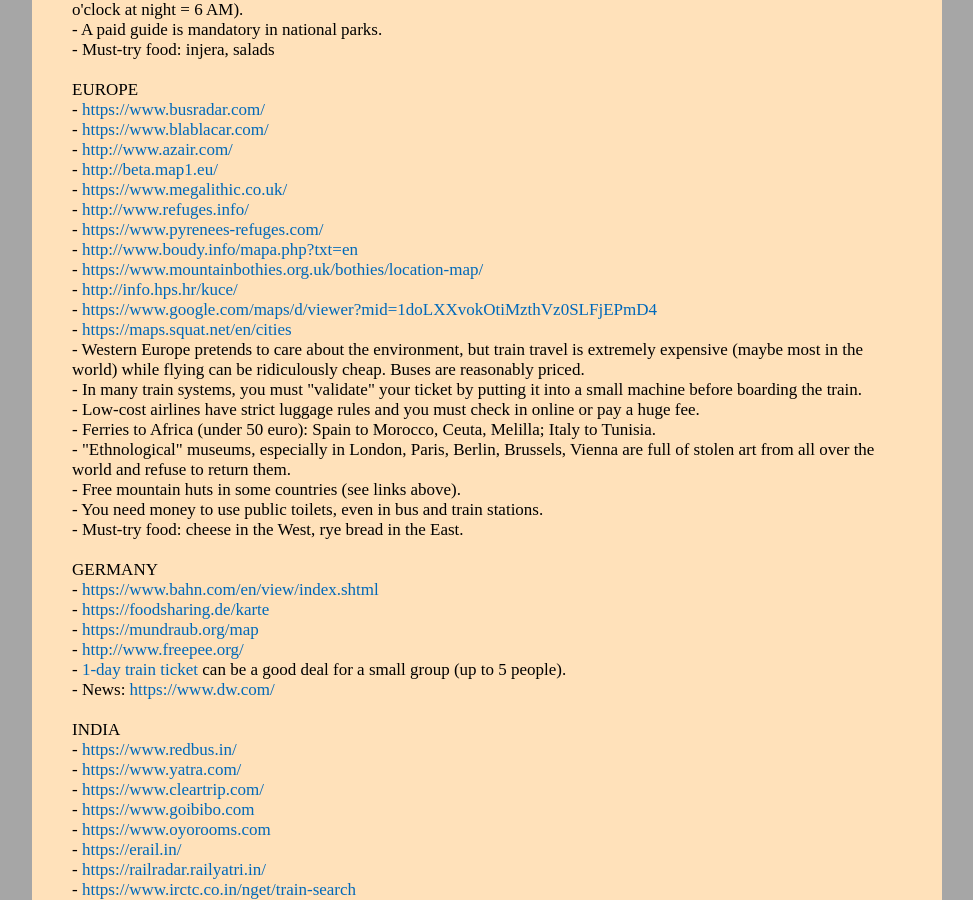
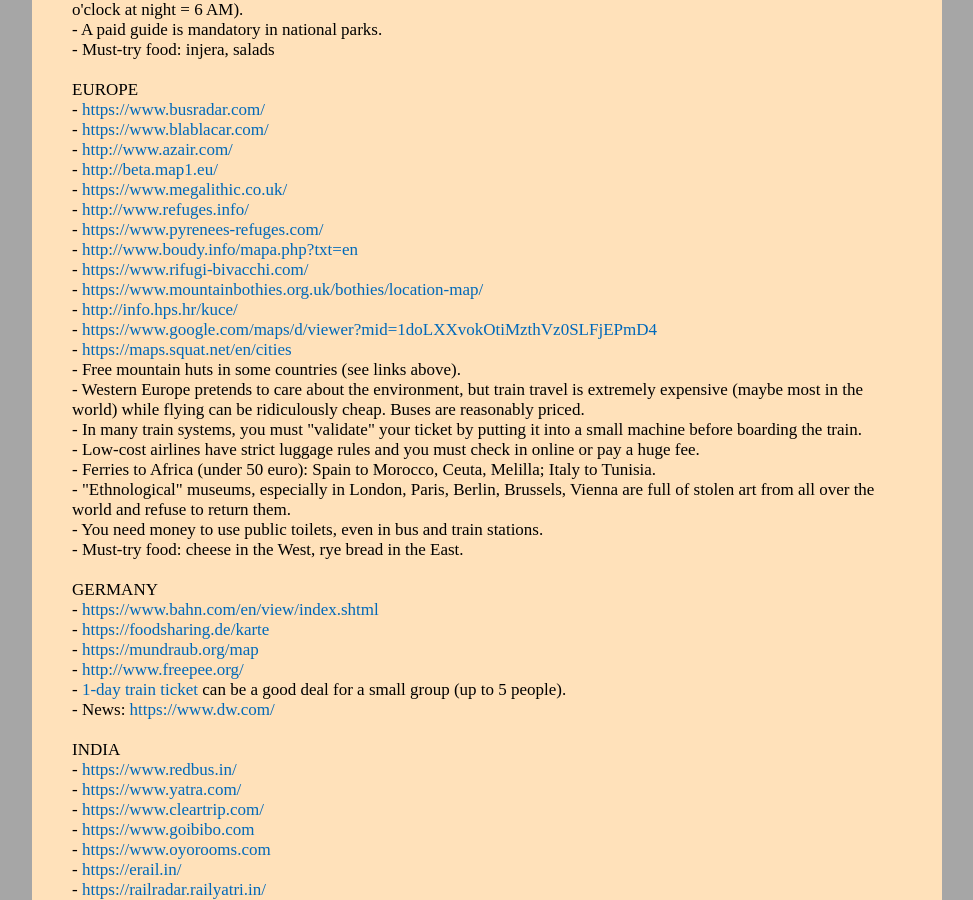
Before and after one commit to witbag/witbag.github.io, a Jekyll site: the page built from travel/notes.html, in a window 1280 px wide and 900 px high, scrolled down 1269 px. Shown: the whole window, without its empty margins (153-1126 px from the left). Built offline with Jekyll 4.4.1, drawn with Linux system fonts in a browser that asks for light colours.

Commit message:
Update notes.html

```diff
--- a/travel/notes.html
+++ b/travel/notes.html
@@ -73,16 +73,17 @@
 - <a href="http://www.refuges.info/" target=_blank>http://www.refuges.info/</a><br />
 - <a href="https://www.pyrenees-refuges.com/" target=_blank>https://www.pyrenees-refuges.com/</a><br />
 - <a href="http://www.boudy.info/mapa.php?txt=en" target=_blank>http://www.boudy.info/mapa.php?txt=en</a><br />
+- <a href="https://www.rifugi-bivacchi.com/" target=_blank>https://www.rifugi-bivacchi.com/</a><br />
 - <a href="https://www.mountainbothies.org.uk/bothies/location-map/" target=_blank>https://www.mountainbothies.org.uk/bothies/location-map/</a><br />
 - <a href="http://info.hps.hr/kuce/" target=_blank>http://info.hps.hr/kuce/</a><br />
 - <a href="https://www.google.com/maps/d/viewer?mid=1doLXXvokOtiMzthVz0SLFjEPmD4" target=_blank>https://www.google.com/maps/d/viewer?mid=1doLXXvokOtiMzthVz0SLFjEPmD4</a><br />
 - <a href="https://maps.squat.net/en/cities" target=_blank>https://maps.squat.net/en/cities</a><br />
+- Free mountain huts in some countries (see links above).<br>
 - Western Europe pretends to care about the environment, but train travel is extremely expensive (maybe most in the world) while flying can be ridiculously cheap. Buses are reasonably priced.<br>
 - In many train systems, you must "validate" your ticket by putting it into a small machine before boarding the train.<br>
 - Low-cost airlines have strict luggage rules and you must check in online or pay a huge fee.<br>
 - Ferries to Africa (under 50 euro): Spain to Morocco, Ceuta, Melilla; Italy to Tunisia.<br>
 - "Ethnological" museums, especially in London, Paris, Berlin, Brussels, Vienna are full of stolen art from all over the world and refuse to return them.<br>
-- Free mountain huts in some countries (see links above).<br>
 - You need money to use public toilets, even in bus and train stations.<br>
 - Must-try food: cheese in the West, rye bread in the East.<br>
 <br>
```
